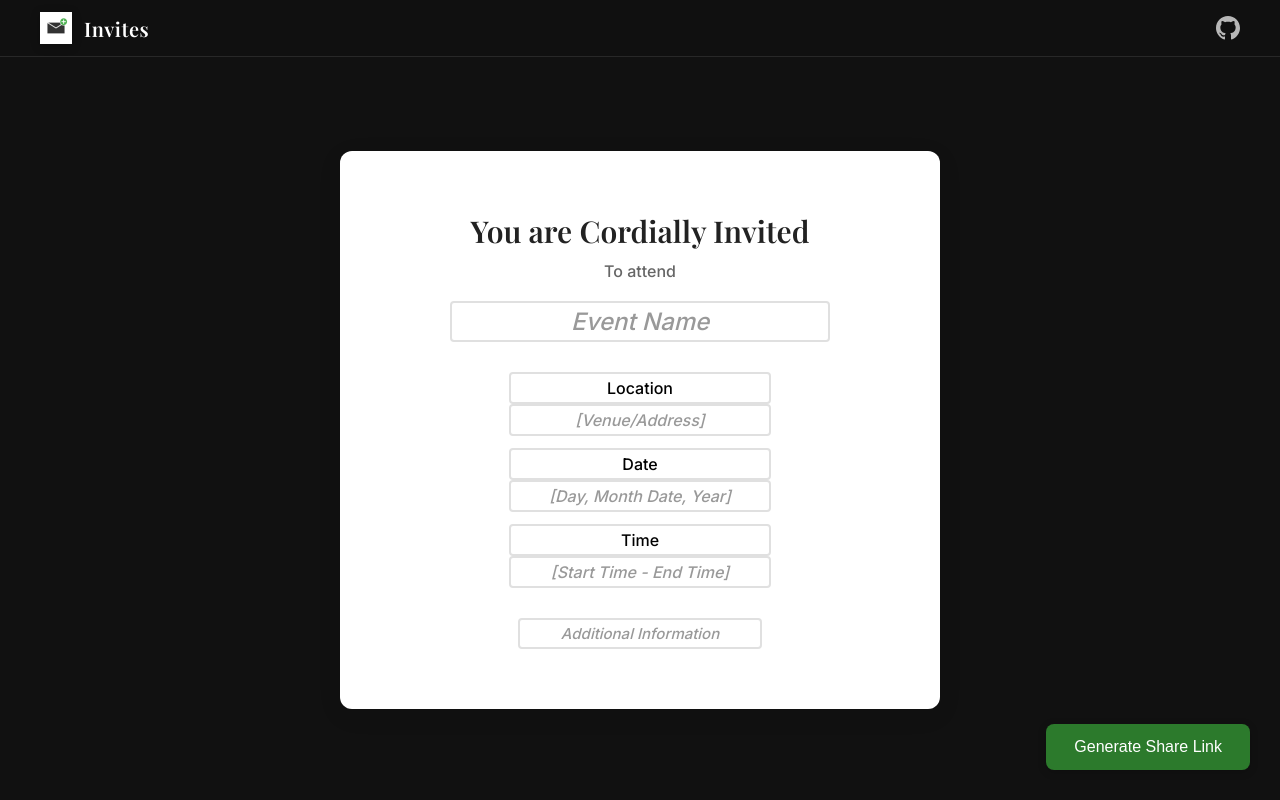
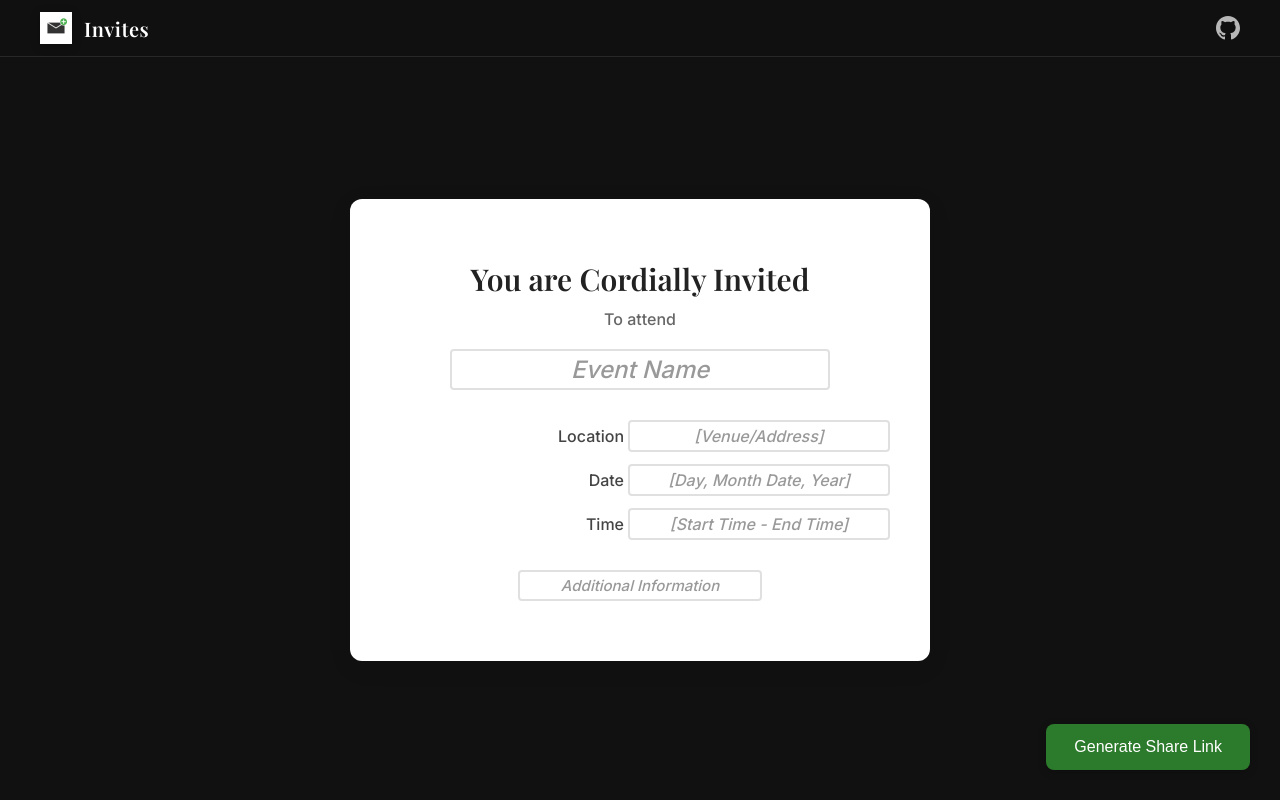
Before and after one commit to bezalel6/invite, a React (Vite) app: page / in a window 1280 px wide. Built offline with nearby package versions, Linux system fonts and the light colour scheme.

Commit message:
Style: Make editable labels appear as plain text

```diff
--- a/src/components/InviteCard.css
+++ b/src/components/InviteCard.css
@@ -182,3 +182,35 @@ input.highlight::placeholder {
 .toast.error {
   background: #f44336;
 }
+
+/* Styles for editable labels to make them look like plain text */
+.label-input {
+  background: transparent !important;
+  border: none !important;
+  padding: 0 !important;
+  margin: 0;
+  font-weight: normal !important;
+  text-align: right !important;
+  width: auto;
+  display: inline;
+  outline: none;
+  color: #444;
+  margin-right: 4px; /* Space before the value */
+}
+
+.label-input:focus {
+  box-shadow: 0 1px 0 #4CAF50; /* Underline on focus */
+}
+
+/* Add colon after the label input */
+.details span {
+  display: flex;
+  justify-content: center;
+  align-items: center;
+}
+
+.label-input::after {
+  content: ":";
+  position: absolute;
+  margin-left: 2px;
+}
```
